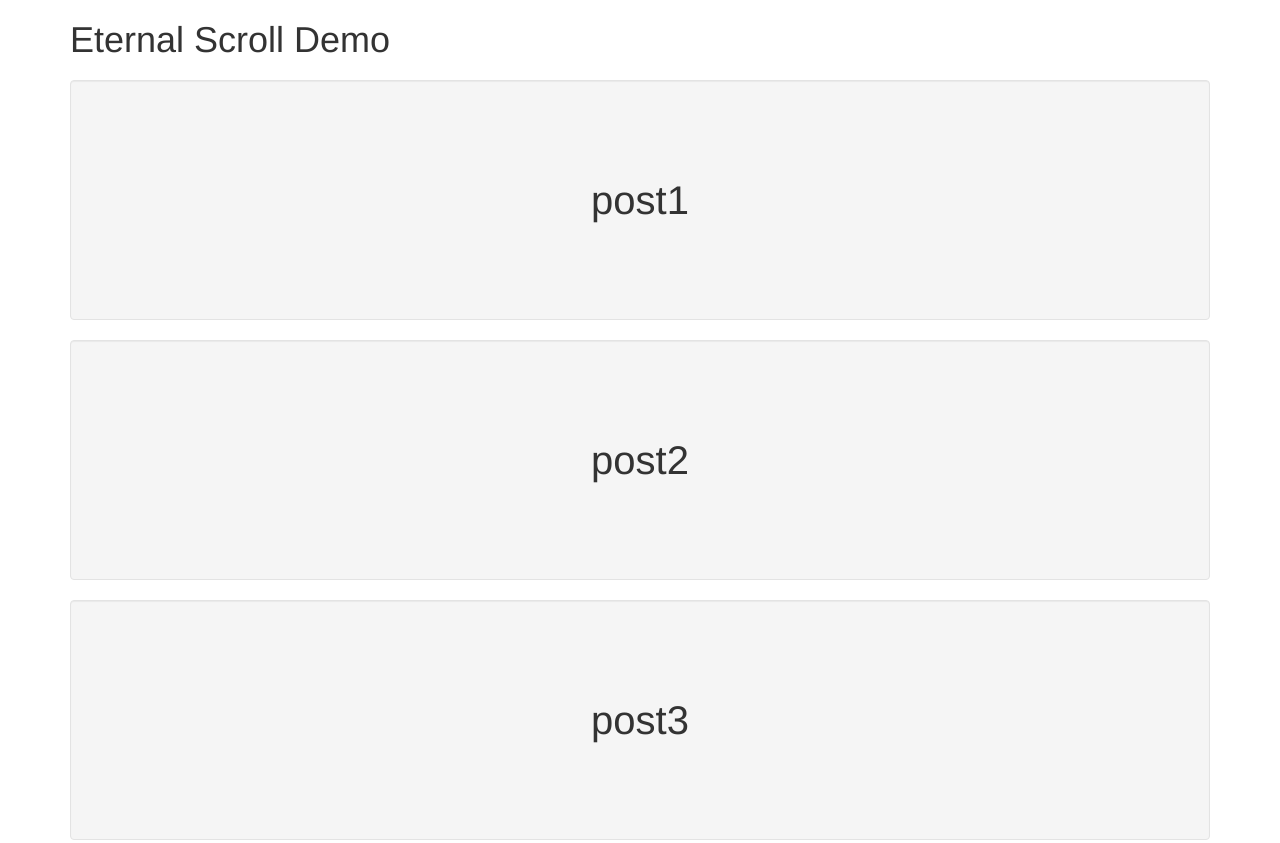
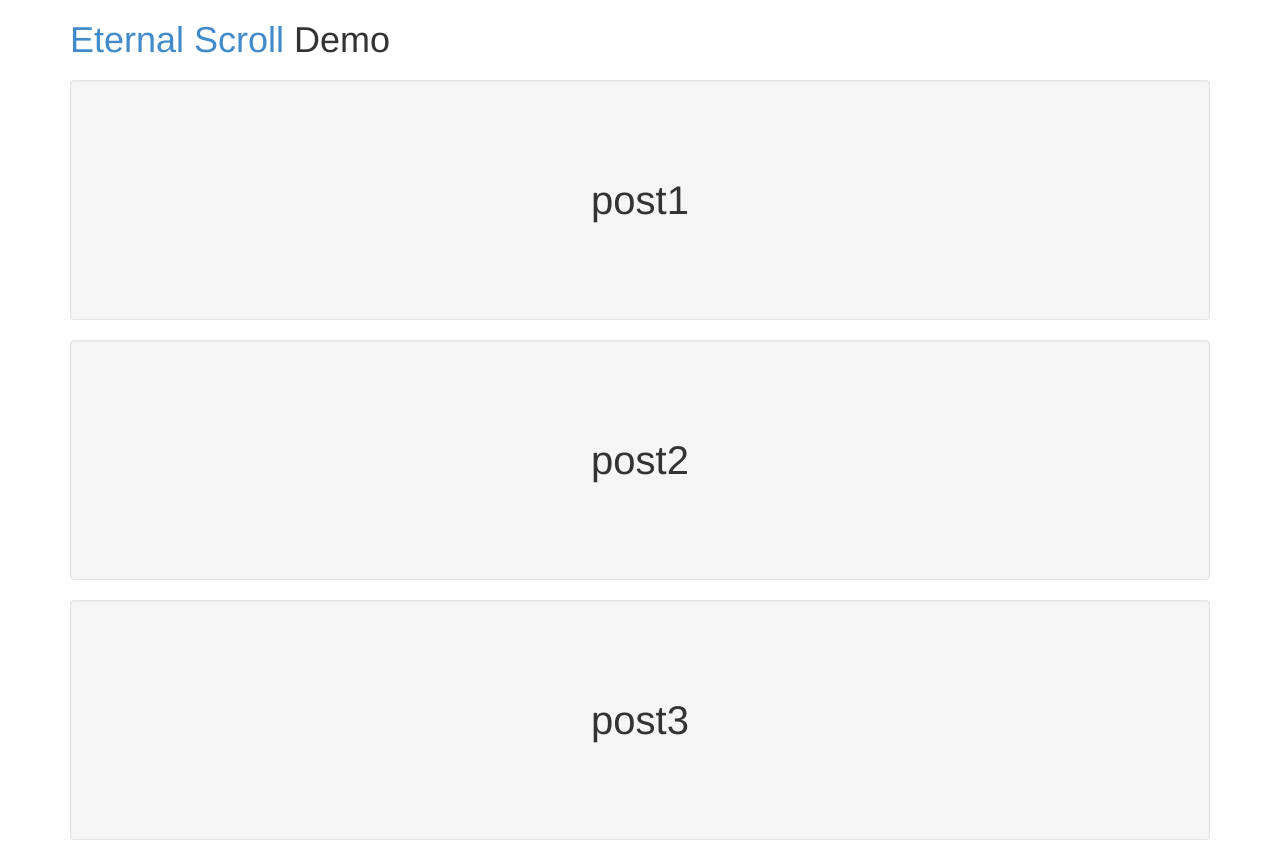
Before and after one commit to lihanli/eternal-scroll, a website: page index.html in a window 1280 px wide. Shown: the top 843 px of the page. Drawn offline with Linux system fonts and the light colour scheme.

Commit message:
link back to the code

```diff
--- a/index.html
+++ b/index.html
@@ -8,7 +8,9 @@
 
   <body>
     <div class='container'>
-      <h1 class='title'>Eternal Scroll Demo</h1>
+      <h1 class='title'>
+        <a href='https://github.com/lihanli/eternal-scroll'>Eternal Scroll</a> Demo
+      </h1>
 
       <div class='posts'></div>
 
```
